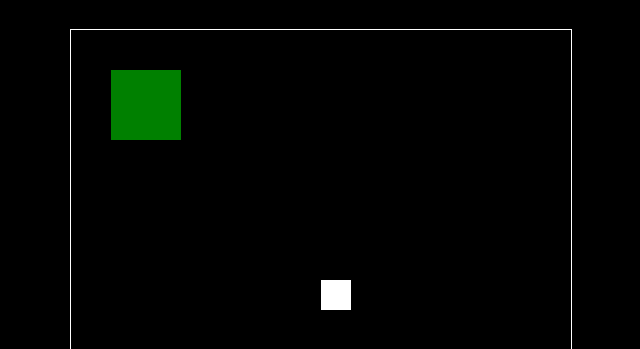
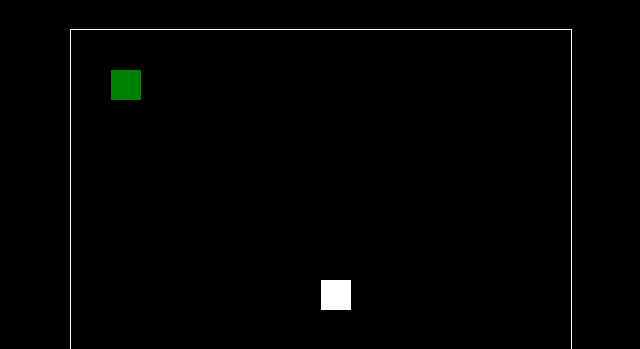
Before and after one commit to KennethMelendez/JavaScript-Game, a plain HTML site: page index.html in a window 1280 px wide. Shown: the part 131-480 px from the top of the page, without its empty margins (319-959 px from the left). Drawn offline with Linux system fonts and the light colour scheme.

Commit message:
trying to add an enemy

```diff
--- a/index.html
+++ b/index.html
@@ -109,6 +109,7 @@
                 render2d.fillStyle = this.color;
                 render2d.fillRect(this.x, this.y, this.width, this.height);
             }
+
             moveRectangle() {
 
                 function clearRectangle() {
@@ -137,6 +138,7 @@
                             currentY = currentY - movementSpeed;
                             rectangle.setY = currentY;
                             rectangle.displayRectangle();
+                            console.log(currentY);//test
                             break;
                         case 39:
                             //right
@@ -161,12 +163,14 @@
                     }
                 };
 
+
             }
+        }
 
+        //making a class for rectangle enemy object
+        class Enemy extends Rectangle {
 
         }
-
-
 
 
 
@@ -178,9 +182,11 @@
 
 
         //badguy ai
-        let badguy = new Rectangle('green', 40, 40, 70, 70);
+        let badguy = new Enemy('green', 40, 40, 30, 30);
+        badguy.displayRectangle();
+
+
         console.log(badguy.currentX);
-        badguy.displayRectangle();
 
 
         // adding the canvas to the body
```
